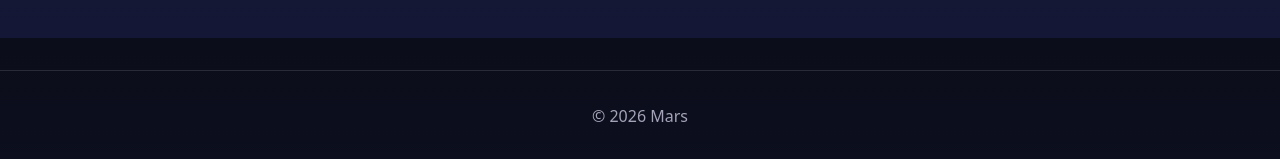
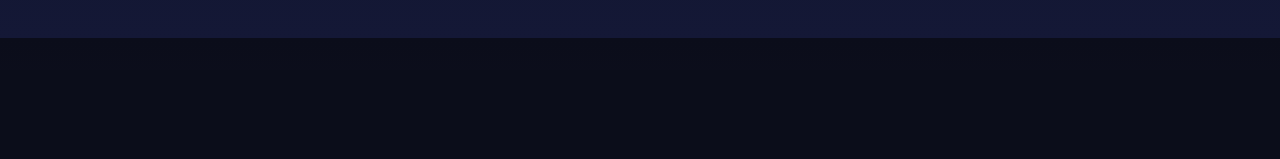
Before and after one commit to Fertous24/Nasa-Martian-Map-6-3, a React (Vite) app: page / in a window 1280 px wide. Shown: the part 3162-3321 px from the top of the page. After the commit the page ends 3232 px from the top, so only its background shows below. Built offline with nearby package versions, Linux system fonts and the light colour scheme; a web font is replaced by a local one.

Commit message:
Remove footer from App component
Remove footer displaying the current year.

```diff
--- a/src/App.jsx
+++ b/src/App.jsx
@@ -105,8 +105,6 @@ export default function App() {
           </p>
         </section>
       </main>
-
-      <footer>© {new Date().getFullYear()} Mars</footer>
     </>
   );
 }
```
